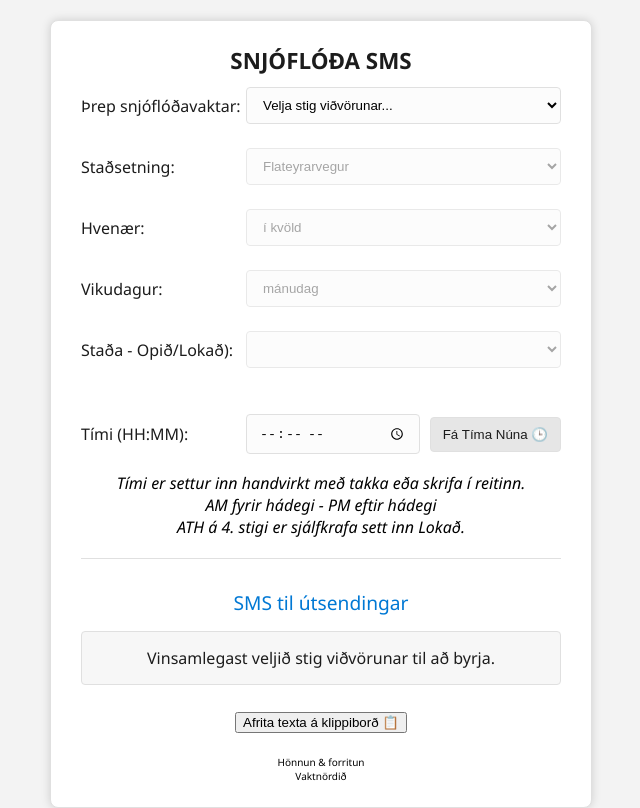
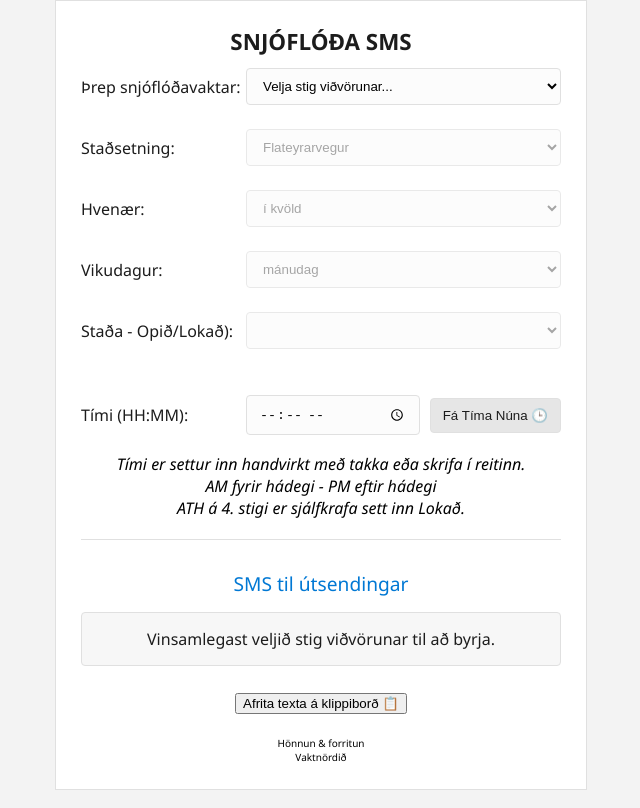
Before and after one commit to hmh-vegagerdin/sms-generator, a plain HTML site: page index.html in a window 1280 px wide. Shown: the whole page, without its empty margins (319-959 px from the left). Drawn offline with Linux system fonts and the light colour scheme.

Commit message:
Update index.html

```diff
--- a/index.html
+++ b/index.html
@@ -47,8 +47,8 @@
             font-family: var(--font-family);
             display: flex;
             justify-content: center;
-            padding: 20px;
-            height: 740px;
+            padding: 0px;
+            height: 700px;
         }
 
         /* The App Container (The "Window") */
@@ -58,11 +58,11 @@
  	    height: 700px;
             width: 480px; /* Slightly wider than phone for desktop feel */
             background-color: #ffffff;
-            padding: 24px 30px; /* Spacious padding */
-            border-radius: 8px;
+            padding: 25px 25px; /* Spacious padding */
+            border-radius: 0px;
             /* Subtle, clean border instead of heavy shadow */
             border: 1px solid var(--border-color);
-            box-shadow: 0 0 10px rgba(0, 0, 0, 0.15);
+            box-shadow: 0 0 0px rgba(0, 0, 0, 0.15);
             text-align: left;
             overflow-y: hidden;
         }
```
